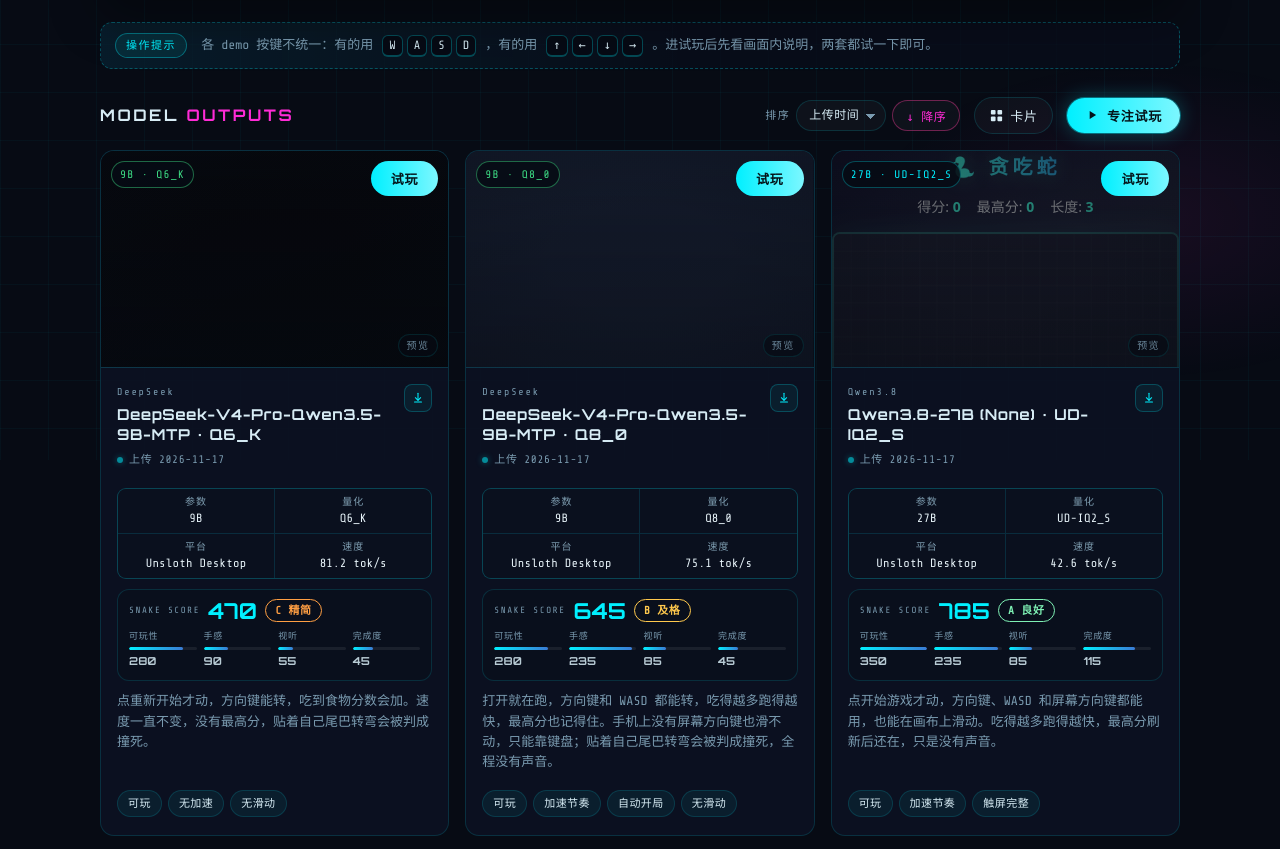
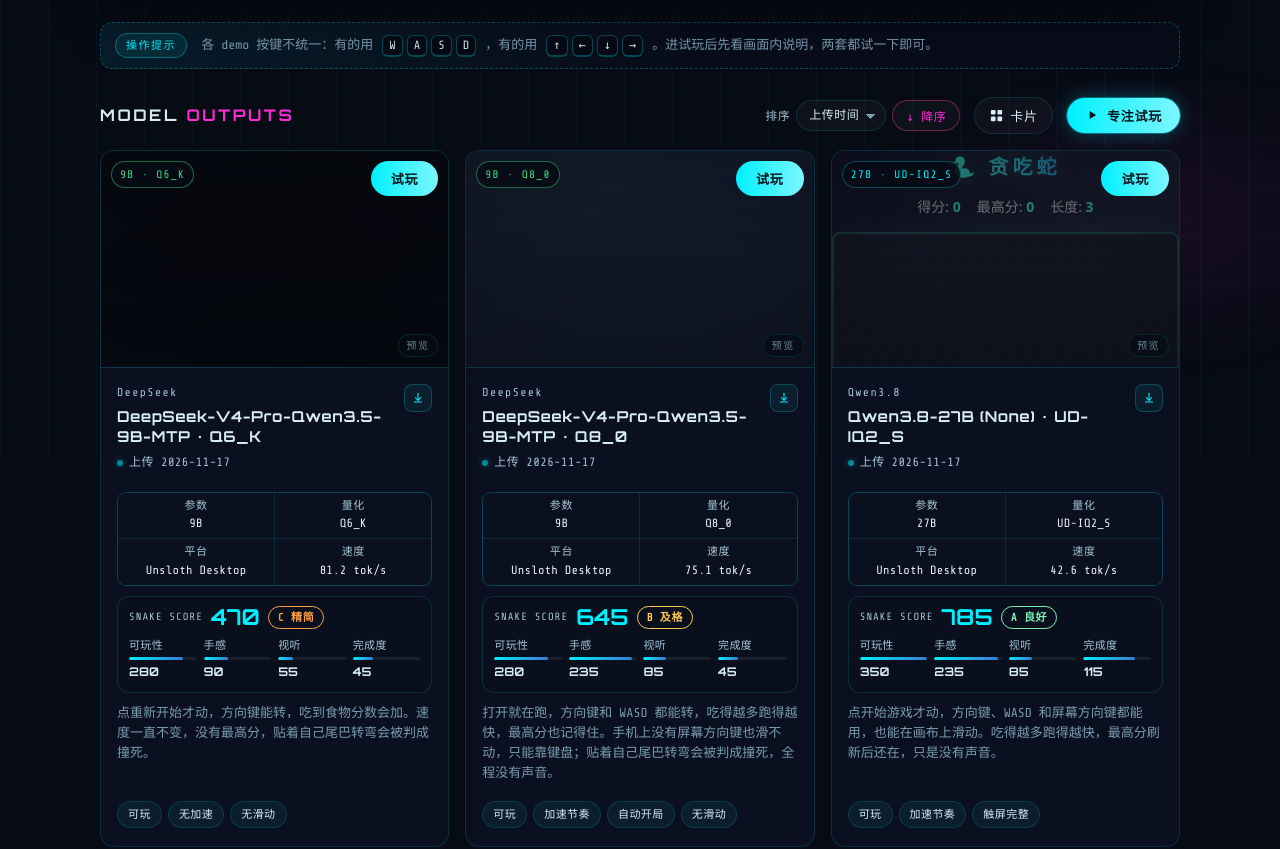
Before and after one commit to mks155/mks155.github.io, a plain HTML site: page projects/snake-llm-bench/index.html in a window 1280 px wide. Shown: the part 340-1189 px from the top of the page. Drawn offline with Linux system fonts and the light colour scheme.

Commit message:
fix: 解决字体显示不清问题

```diff
--- a/projects/snake-llm-bench/css/style.css
+++ b/projects/snake-llm-bench/css/style.css
@@ -1,11 +1,20 @@
 /* 页面专属样式。共用骨架（令牌/背景/返回/容器/Hero/药丸/工具栏/按钮/卡片墙/空态/页脚）
    已提炼到 ../../../css/shell.css，本文件只保留跑分与试玩相关部分。 */
 
+/* 小字标签的统一口径（共性修复）
+   本页原先一批 9–11px 的说明字直接吃 --dim(#7a9bb0)：在 #0c1222 的卡片底上
+   对比只有 6.3:1，字号又小、字距还拉到 0.1em 以上，中文标签还会从 Share Tech Mono
+   回退到系统字体，实测「Qwen3.8 / 上传 2026-11-17 / 参数 / 可玩性 / SNAKE SCORE」
+   这些位置都看不清。统一改成 ≥11px、提亮到 #a6c4d6（对比 10.3:1）并收窄字距。 */
+:root {
+  --label: #a6c4d6;
+}
+
 .upload-meta {
   margin-top: 6px;
-  font-size: 11px;
-  letter-spacing: 0.06em;
-  color: var(--dim);
+  font-size: 12px;
+  letter-spacing: 0.04em;
+  color: var(--label);
 }
 
 .upload-meta::before {
@@ -20,6 +29,15 @@
   box-shadow: 0 0 6px rgba(0, 240, 255, 0.35);
 }
 
+/* shell.css 里 .card-cat 是 10px + --dim + 0.18em 字距，
+   深底上偏小偏灰、CJK 又落到回退字体，实测「Qwen3.8」这类小标签最难认。
+   这里只在本页放大一号、提亮并收窄字距，不动共用外壳。 */
+.card-cat {
+  font-size: 11.5px;
+  letter-spacing: 0.12em;
+  color: var(--label);
+}
+
 .sort-group {
   display: flex;
   align-items: center;
@@ -28,9 +46,9 @@
 
 .sort-group .ctrl-label {
   font-family: var(--display);
-  font-size: 11px;
-  letter-spacing: 0.14em;
-  color: var(--dim);
+  font-size: 11.5px;
+  letter-spacing: 0.08em;
+  color: var(--label);
 }
 
 .chip-btn {
@@ -459,9 +477,9 @@
 }
 
 .bench-tag {
-  font-size: 9px;
-  letter-spacing: 0.18em;
-  color: var(--dim);
+  font-size: 10.5px;
+  letter-spacing: 0.1em;
+  color: var(--label);
 }
 
 .bench-num {
@@ -504,9 +522,9 @@
 }
 
 .ba-l {
-  font-size: 9px;
-  letter-spacing: 0.08em;
-  color: var(--dim);
+  font-size: 11px;
+  letter-spacing: 0.03em;
+  color: var(--label);
 }
 
 .ba-bar {
@@ -526,10 +544,10 @@
 
 .ba-v {
   font-family: var(--display);
-  font-size: 11px;
+  font-size: 12px;
   color: var(--text);
   font-variant-numeric: tabular-nums;
-  opacity: 0.85;
+  opacity: 1;
 }
 
 /* 属性区：整宽「规格条」。
@@ -565,11 +583,11 @@
   display: block;
   flex: 0 0 auto;
   font-family: var(--mono);
-  font-size: 10px;
+  font-size: 11px;
   font-weight: 400;
   line-height: 1.3;
-  color: #7e9db0;
-  letter-spacing: 0.1em;
+  color: var(--label);
+  letter-spacing: 0.05em;
   white-space: nowrap;
 }
 
```
Also changed, not shown: projects/snake-llm-bench/index.html (+1 -1 lines).
